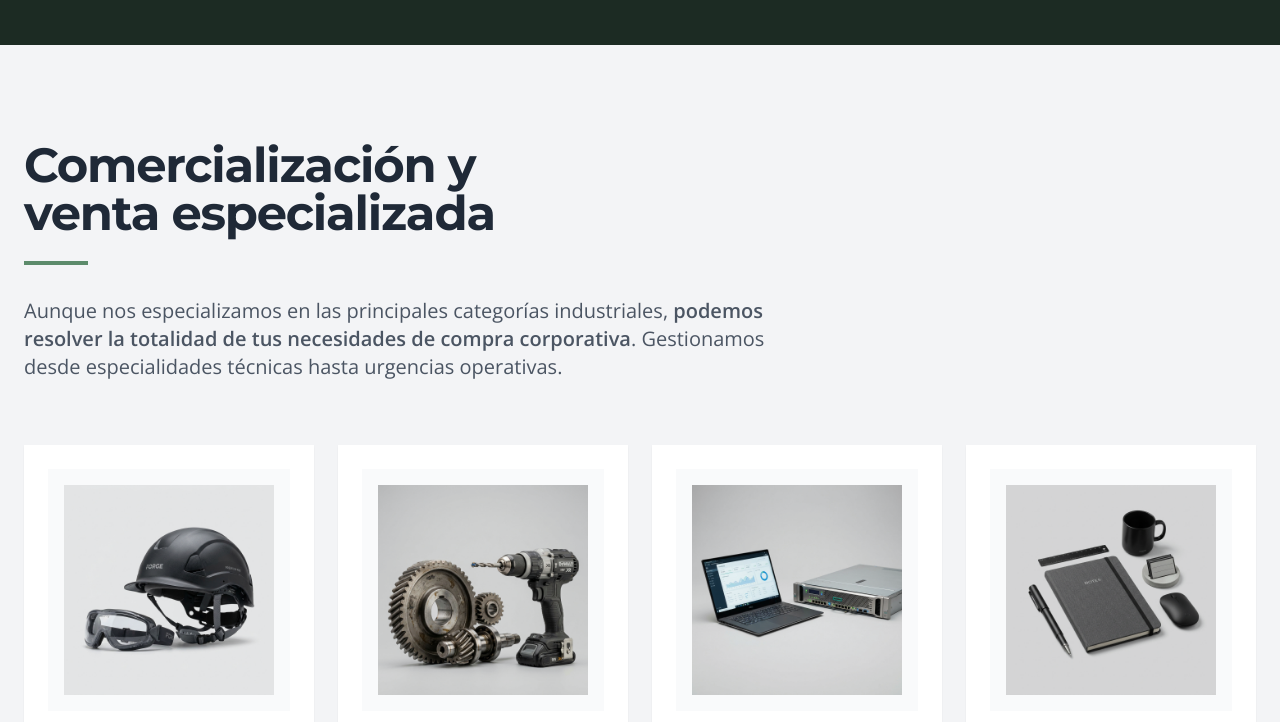
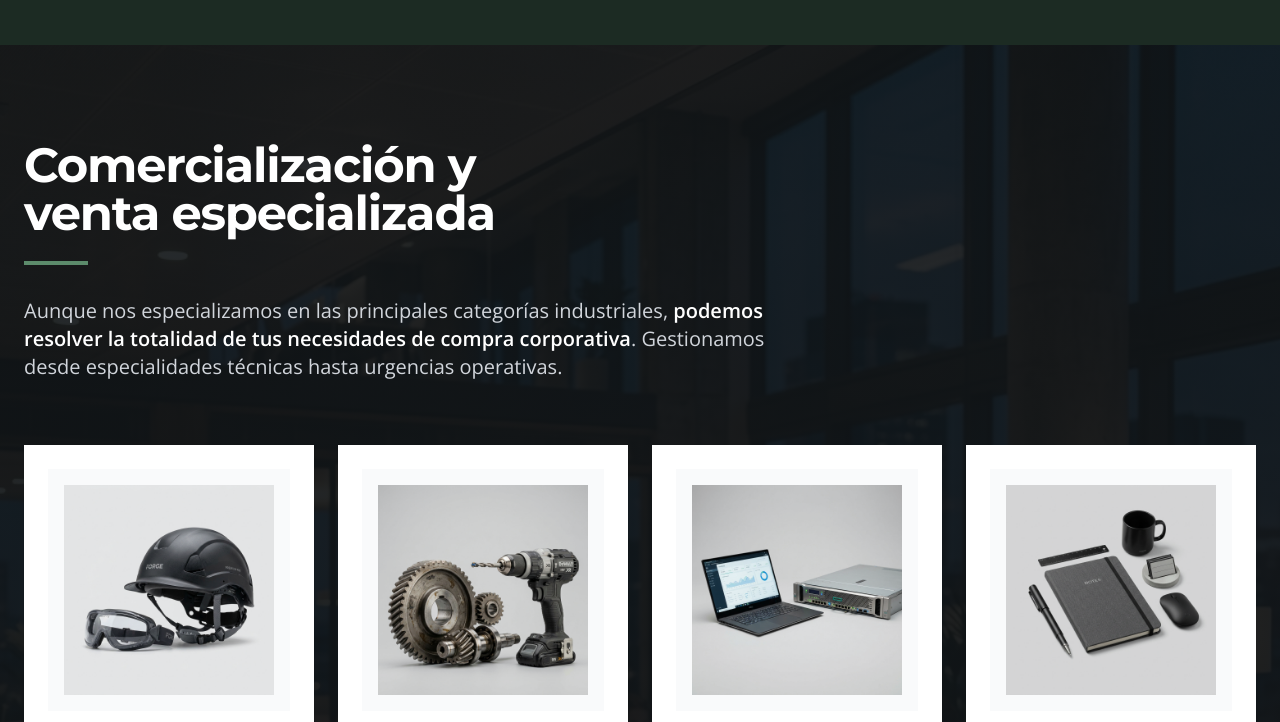
Before and after one commit to facucovas/brokian, a plain HTML site: page index.html in a window 1280 px wide. Shown: the part 1198-1920 px from the top of the page. Drawn offline with nearby package versions, Linux system fonts and the light colour scheme.

Commit message:
feat: add corporate office background to catalog section

```diff
--- a/index.html
+++ b/index.html
@@ -83,6 +83,17 @@
         .animate-on-scroll.is-visible {
             opacity: 1;
             transform: translateY(0);
+        }
+
+        .catalogo-bg {
+            background-image: url('assets/catalogo_bg.png');
+            background-size: cover;
+            background-position: center;
+            background-attachment: fixed;
+        }
+
+        .catalogo-overlay {
+            background: linear-gradient(to bottom, rgba(17, 21, 24, 0.90) 0%, rgba(17, 21, 24, 0.97) 100%);
         }
     </style>
 </head>
@@ -253,14 +264,15 @@
         </section>
 
         <!-- Catalogo Illusion -->
-        <section id="catalogo" class="py-24 bg-gray-100">
-            <div class="container mx-auto px-6">
+        <section id="catalogo" class="relative py-24 catalogo-bg">
+            <div class="absolute inset-0 catalogo-overlay"></div>
+            <div class="container mx-auto px-6 relative z-10">
                 <div class="mb-16 animate-on-scroll">
-                    <h2 class="text-3xl md:text-5xl font-heading font-bold tracking-tight text-brokian-dark">Comercialización y<br />venta especializada</h2>
+                    <h2 class="text-3xl md:text-5xl font-heading font-bold tracking-tight text-white">Comercialización y<br />venta especializada</h2>
                     <div class="w-16 h-1 bg-brokian-accent mt-6 mb-8"></div>
-                    <p class="text-gray-600 max-w-3xl text-lg md:text-xl font-medium leading-relaxed">
+                    <p class="text-gray-300 max-w-3xl text-lg md:text-xl font-medium leading-relaxed">
                         Aunque nos especializamos en las principales categorías industriales, <strong
-                            class="text-brokian-dark">podemos resolver la totalidad de tus necesidades de compra
+                            class="text-white">podemos resolver la totalidad de tus necesidades de compra
                             corporativa</strong>. Gestionamos desde especialidades técnicas hasta urgencias operativas.
                     </p>
                 </div>
```
Also changed, not shown: assets/catalogo_bg.png (added).
